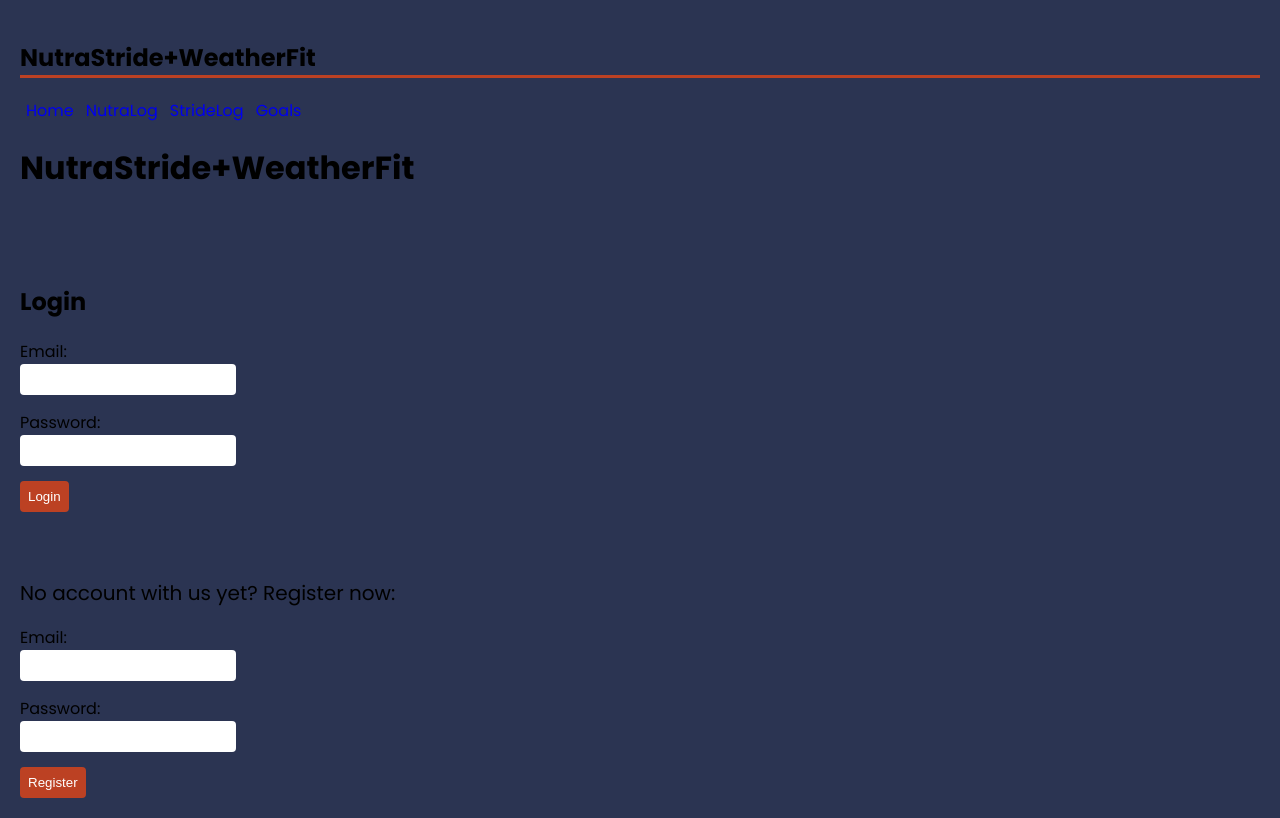
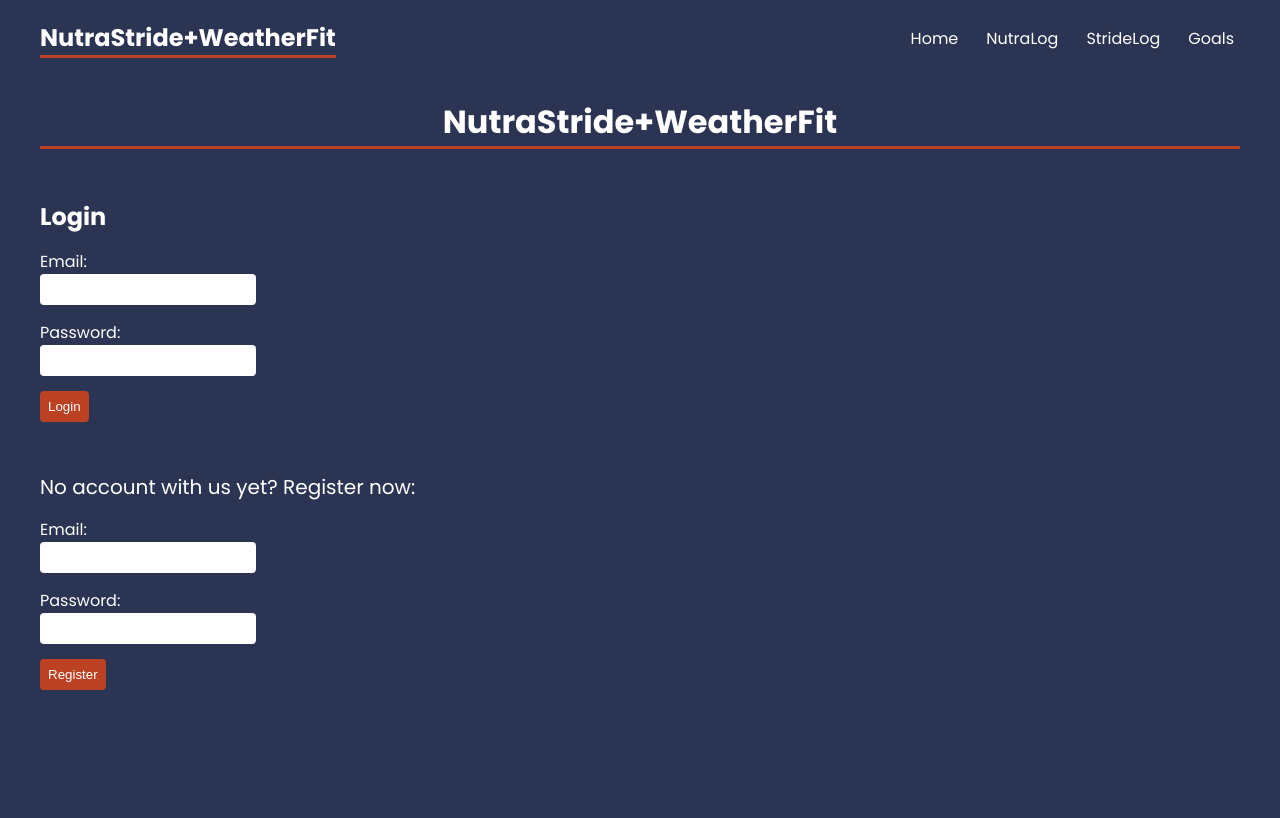
Before and after one commit to KBSwift/pivot-pirates, a React (Vite) app in the folder nutra-stride-react/: page /login in a window 1280 px wide. Built offline with nearby package versions, Linux system fonts and the light colour scheme.

Commit message:
Commit 5: User login information updated (commit 3)

```diff
--- a/nutra-stride-react/src/index.css
+++ b/nutra-stride-react/src/index.css
@@ -10,7 +10,7 @@ body {
   font-family: "Poppins";
   background: var(--secondary);
 }
-{
+* {
 color: #fff;
 margin: 0;
 }
@@ -25,7 +25,7 @@ button {
   background: var(--primary);
   cursor: pointer;
 }
-/LOGIN/
+/*LOGIN*/
 .login h1 {
   margin-right: auto;
   border-bottom: 3px solid var(--primary);
@@ -39,7 +39,7 @@ button {
   font-size: 20px;
   font-weight: 1;
 }
-/NAVBAR/
+/*NAVBAR*/
 header nav {
   display: flex;
   gap: 16px;
@@ -59,12 +59,12 @@ header nav a {
 header nav a.active {
   background: var(--primary);
 }
-/PAGE CONTENT/
+/*PAGE CONTENT*/
 main {
   max-width: 1200px;
   margin: 40px auto;
 }
-/GOALS LAYOUT/
+/*GOALS LAYOUT*/
 .goals-layout nav {
   display: flex;
   justify-content: center;
@@ -90,7 +90,7 @@ main {
   border-radius: 4px;
   margin: 20px 0;
 }
-/CALCULATE FORM/
+/*CALCULATE FORM*/
 form {
   margin-top: 15px;
 }
--- a/nutra-stride-react/src/pages/Login.jsx
+++ b/nutra-stride-react/src/pages/Login.jsx
@@ -2,33 +2,9 @@ import { useState } from "react";
 export default function Login() {
   const [email, setEmail] = useState("");
   const [password, setPassword] = useState("");
-
   const handleLogin = () => {
-        // Make an API request to the login endpoint
-        axios.post("/login", { username: loginemail, loginpassword })
-          .then(response => {
-            // Handle successful login
-            console.log("User logged in successfully");
-          })
-          // Handle login error, update UI accordingly
-          .catch(error => {
-            console.error("Login failed:", error.response.data);
-          });
+    //implementation of logic
   };
-
-  const handleRegister = () => {
-      // Make an API request to the register endpoint
-      axios.post("/register", { username: registeremail, registerpassword })
-        .then(response => {
-          // Handle successful registration
-          console.log("User registered successfully");
-        })
-        .catch(error => {
-          // Handle registration error, update UI accordingly
-          console.error("Registration failed:", error.response.data);
-        });
-   };
-
   const handleUserChange = (e) => {
     setEmail(e.target.value);
   };
```
Also changed, not shown: nutra-stride-react/src/pages/goals/Calculate.jsx (+10 -0 lines). Lines whose indentation alone changed are shown as unchanged.
